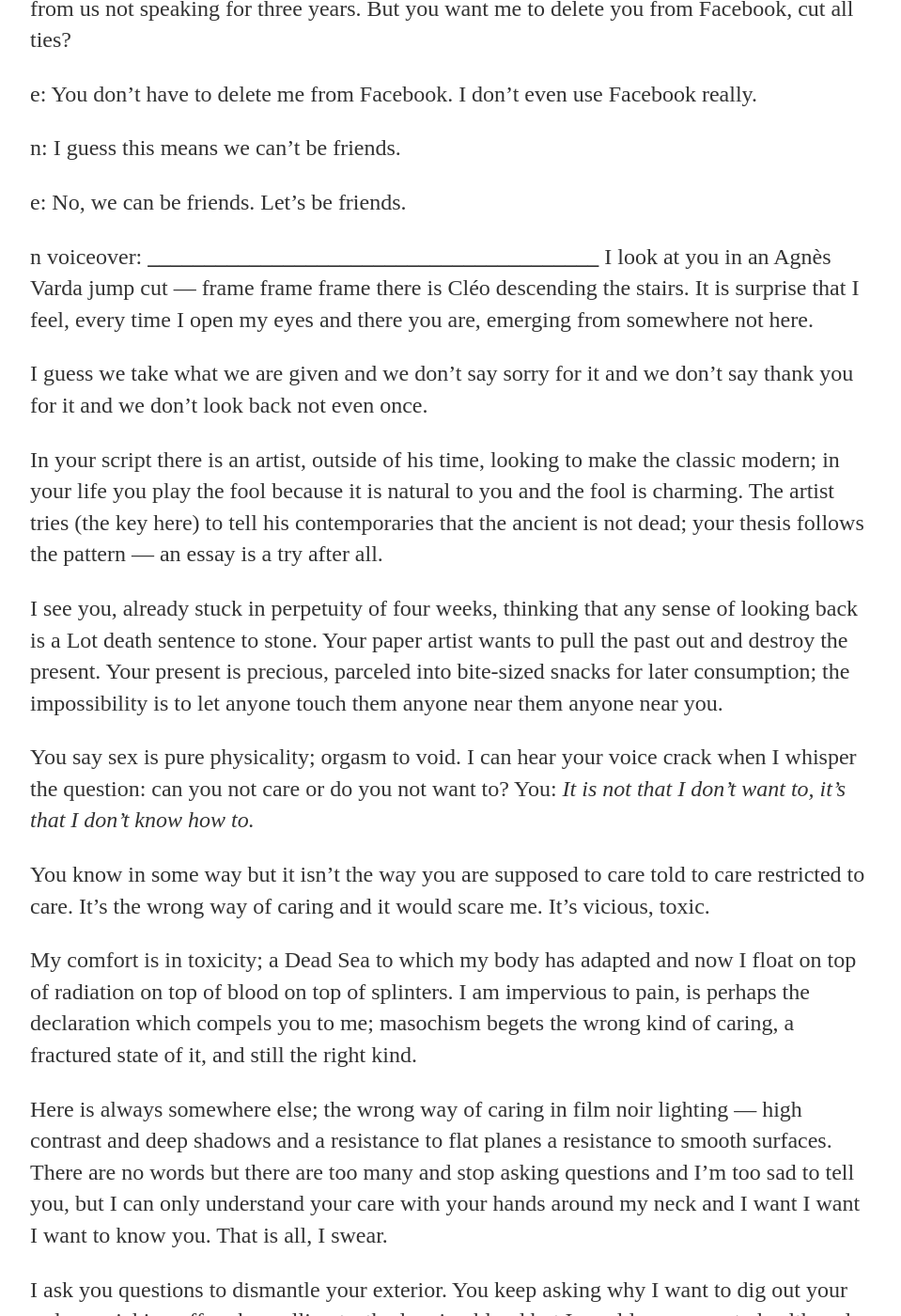
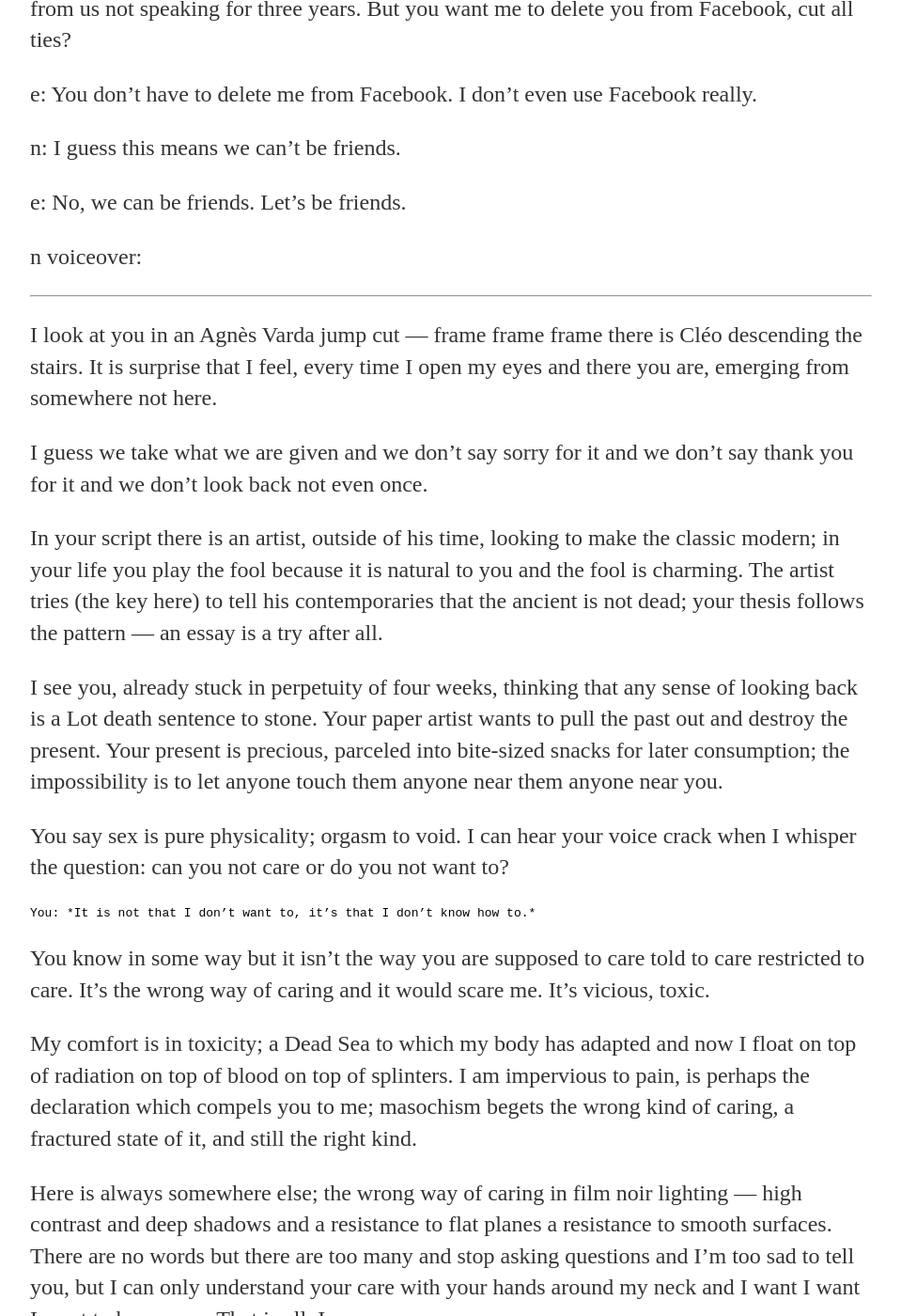
Before and after one commit to nikaroxanne/nikaroxanne.github.io, a Jekyll site: the page built from _posts/2017-04-17-jumpcut.md, in a window 1280 px wide and 1400 px high, scrolled down 1227 px. Shown: the whole window at 94% size, without its empty margins (160-1119 px from the left). Built offline with Jekyll 4.4.1, drawn with Linux system fonts in a browser that asks for light colours.

Commit message:
adjusted formatting again for line breaks etc

```diff
--- a/_posts/2017-04-17-jumpcut.md
+++ b/_posts/2017-04-17-jumpcut.md
@@ -42,7 +42,9 @@ n: I guess this means we can’t be friends.
 e: No, we can be friends. Let’s be friends.
 
 n voiceover:
-________________________________________________________________________________________________________________________
+
+***
+
 I look at you in an Agnès Varda jump cut — frame frame frame there is Cléo descending the stairs. It is surprise that I feel, every time I open my eyes and there you are, emerging from somewhere not here.
 
 I guess we take what we are given and we don’t say sorry for it and we don’t say thank you for it and we don’t look back not even once.
@@ -52,6 +54,7 @@ In your script there is an artist, outside of his time, looking to make the clas
 I see you, already stuck in perpetuity of four weeks, thinking that any sense of looking back is a Lot death sentence to stone. Your paper artist wants to pull the past out and destroy the present. Your present is precious, parceled into bite-sized snacks for later consumption; the impossibility is to let anyone touch them anyone near them anyone near you.
 
 You say sex is pure physicality; orgasm to void. I can hear your voice crack when I whisper the question: can you not care or do you not want to?
+
 	You: *It is not that I don’t want to, it’s that I don’t know how to.*
 
 You know in some way but it isn’t the way you are supposed to care told to care restricted to care. It’s the wrong way of caring and it would scare me. It’s vicious, toxic.
@@ -72,6 +75,6 @@ It has always been there, I swear it. Even if it strange to hear: a desire to kn
 
 The script is about you; but you already knew that.
 
-________________________________________________________________________________________________________________________
+***
 
 n: I always so wanted to be friends with you.
```
